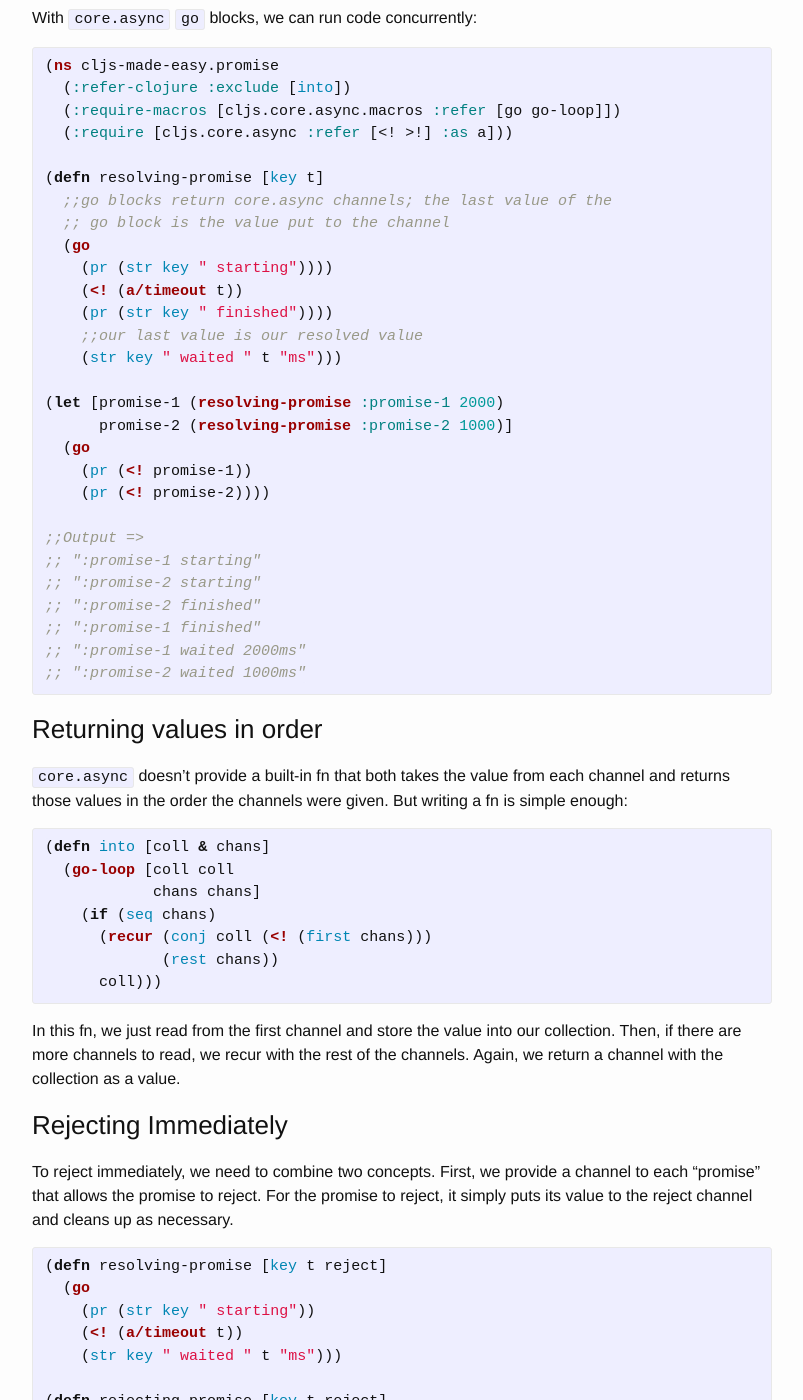
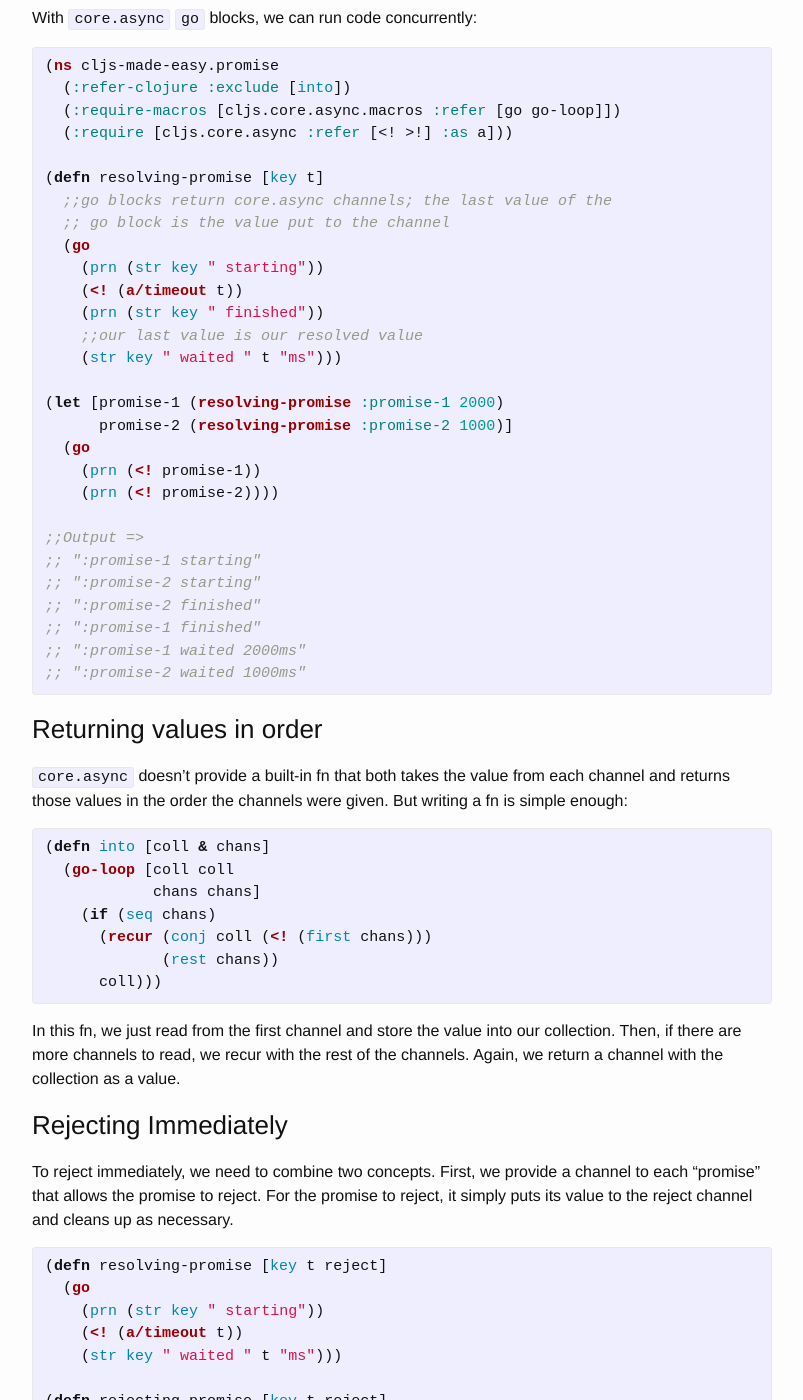
Before and after one commit to bostonou/bostonou.github.io, a Jekyll site: the page built from _posts/2015-07-13-promises-with-core-async.markdown, in a window 1280 px wide and 1400 px high, scrolled down 592 px. Shown: the whole window, without its empty margins (238-1041 px from the left). Built offline with Jekyll 4.4.1, drawn with Linux system fonts in a browser that asks for light colours; nearby versions of some CDN libraries; comment, search, counter and statistics services are not loaded.

Commit message:
fix parens, better print

```diff
--- a/_posts/2015-07-13-promises-with-core-async.markdown
+++ b/_posts/2015-07-13-promises-with-core-async.markdown
@@ -28,17 +28,17 @@ With `core.async` `go` blocks, we can run code concurrently:
   ;;go blocks return core.async channels; the last value of the
   ;; go block is the value put to the channel
   (go
-    (pr (str key " starting"))))
+    (prn (str key " starting"))
     (<! (a/timeout t))
-    (pr (str key " finished"))))
+    (prn (str key " finished"))
     ;;our last value is our resolved value
     (str key " waited " t "ms")))
 
 (let [promise-1 (resolving-promise :promise-1 2000)
       promise-2 (resolving-promise :promise-2 1000)]
   (go
-    (pr (<! promise-1))
-    (pr (<! promise-2))))
+    (prn (<! promise-1))
+    (prn (<! promise-2))))
 
 ;;Output =>
 ;; ":promise-1 starting"
@@ -73,13 +73,13 @@ To reject immediately, we need to combine two concepts. First, we provide a chan
 {% highlight clojure %}
 (defn resolving-promise [key t reject]
   (go
-    (pr (str key " starting"))
+    (prn (str key " starting"))
     (<! (a/timeout t))
     (str key " waited " t "ms")))
 
 (defn rejecting-promise [key t reject]
   (go
-    (pr (str key " starting"))
+    (prn (str key " starting"))
     (<! (a/timeout t))
     (>! reject (str key " had an error after " t "ms"))
     "This string won't be used"))
@@ -93,8 +93,8 @@ Now, we need to get either the list of resolved values or the rejected value, wh
       (let [all-chans (apply into [] chans)
             [v ch] (a/alts! [reject all-chans])]
         (if (= ch reject)
-          (pr (str "Rejected value: " v))
-          (pr (str "Resolved values: " v)))))
+          (prn (str "Rejected value: " v))
+          (prn (str "Resolved values: " v)))))
 {% endhighlight %}
 
 We take our reject channel and list of channels (i.e. promises) and combine our channels using our `into` fn. Then, we wait on either the reject value or the resolved values via `alts!`. If the first value to come back is via the reject channel, we go into our rejection code. Otherwise, we have our ordered list of resolved values and handle them appropriately.
```
